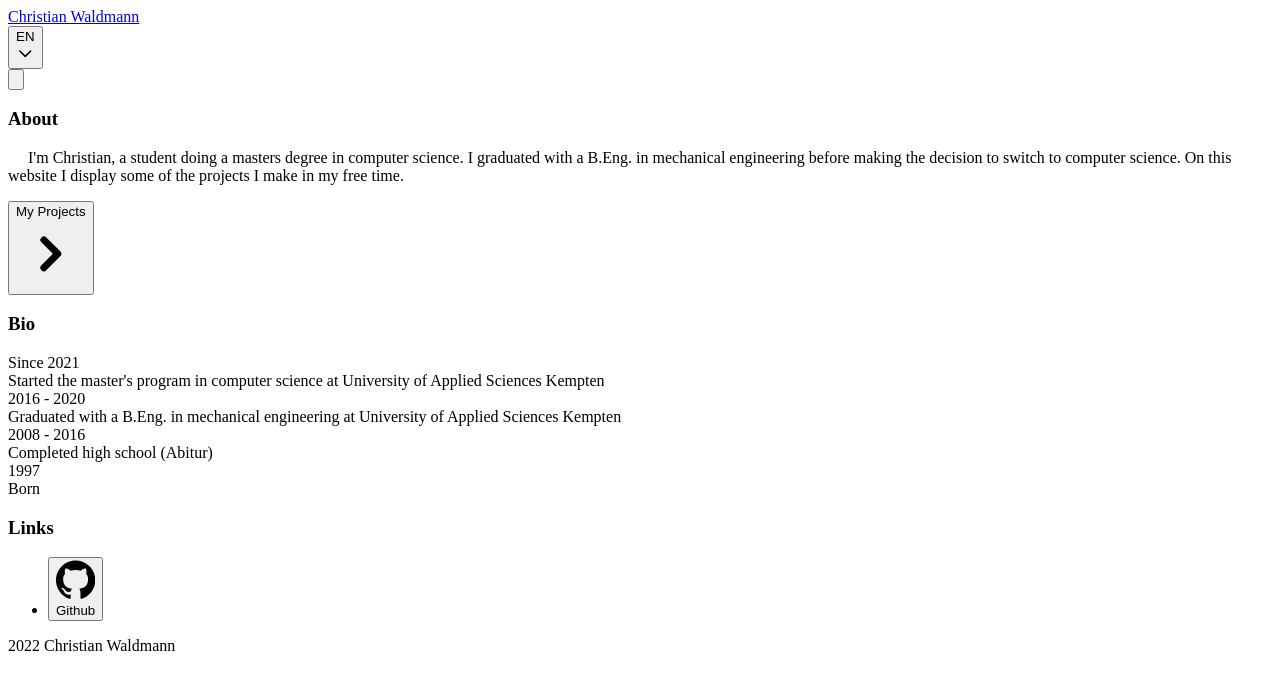
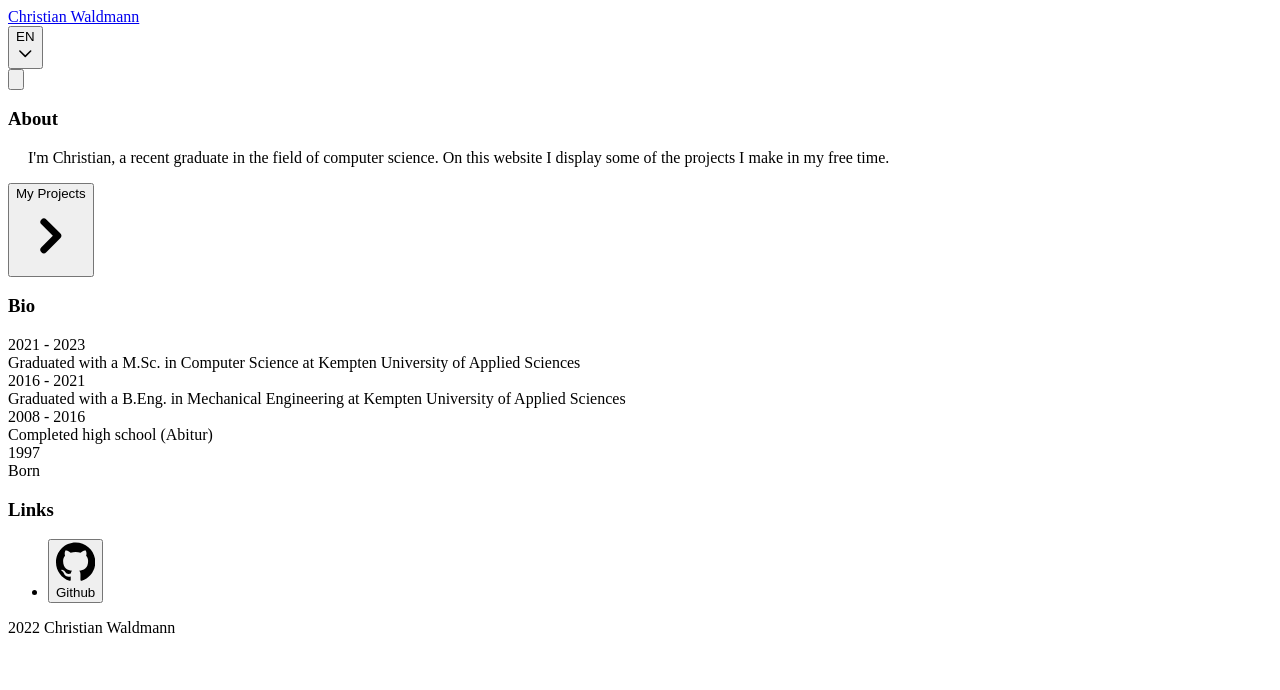
Before and after one commit to christianwaldmann/homepage, a Next.js app: page / in a window 1280 px wide. Shown: the top 690 px of the page. Built offline with nearby package versions, Linux system fonts and the light colour scheme.

Commit message:
Update about and bio text

```diff
--- a/locales/de/index.js
+++ b/locales/de/index.js
@@ -1,17 +1,17 @@
 export const de = {
 	about: "Über",
 	aboutText:
-		"Ich bin Christian, ein Student der gerade seinen Master in Informatik macht. Vor meinem Wechsel zu Informatik schloss ich mein Bachelorstudium mit einem B.Eng. in Maschinenbau ab. Auf dieser Webseite zeige ich einige der Projekte, welche ich in meiner Freizeit erstelle.",
+		"Ich bin Christian, ein Absolvent im Bereich Informatik. Auf dieser Webseite zeige ich einige der Projekte, die ich in meiner Freizeit erstelle.",
 	portfolioButton: "Meine Projekte",
 	bio: "Bio",
 	bioEntries: [
 		{
-			date: "Seit 2021",
-			text: "Beginn des Masterstudiums in Informatik an der Hochschule für angewandte Wissenschaften Kempten",
+			date: "2021 - 2023",
+			text: "M.Sc. in Informatik an der Hochschule für angewandte Wissenschaften Kempten",
 		},
 		{
-			date: "2016 - 2020",
-			text: "B.Eng in Maschinenbau an der Hochschule für angewandte Wissenschaften Kempten",
+			date: "2016 - 2021",
+			text: "B.Eng. in Maschinenbau an der Hochschule für angewandte Wissenschaften Kempten",
 		},
 		{
 			date: "2008 - 2016",
--- a/locales/en/index.js
+++ b/locales/en/index.js
@@ -1,17 +1,17 @@
 export const en = {
 	about: "About",
 	aboutText:
-		"I'm Christian, a student doing a masters degree in computer science. I graduated with a B.Eng. in mechanical engineering before making the decision to switch to computer science. On this website I display some of the projects I make in my free time.",
+		"I'm Christian, a recent graduate in the field of computer science. On this website I display some of the projects I make in my free time.",
 	portfolioButton: "My Projects",
 	bio: "Bio",
 	bioEntries: [
 		{
-			date: "Since 2021",
-			text: "Started the master's program in computer science at University of Applied Sciences Kempten",
+			date: "2021 - 2023",
+			text: "Graduated with a M.Sc. in Computer Science at Kempten University of Applied Sciences",
 		},
 		{
-			date: "2016 - 2020",
-			text: "Graduated with a B.Eng. in mechanical engineering at University of Applied Sciences Kempten",
+			date: "2016 - 2021",
+			text: "Graduated with a B.Eng. in Mechanical Engineering at Kempten University of Applied Sciences",
 		},
 		{
 			date: "2008 - 2016",
@@ -22,5 +22,5 @@ export const en = {
 			text: "Born",
 		},
 	],
-	links: "Links"
+	links: "Links",
 };
```
